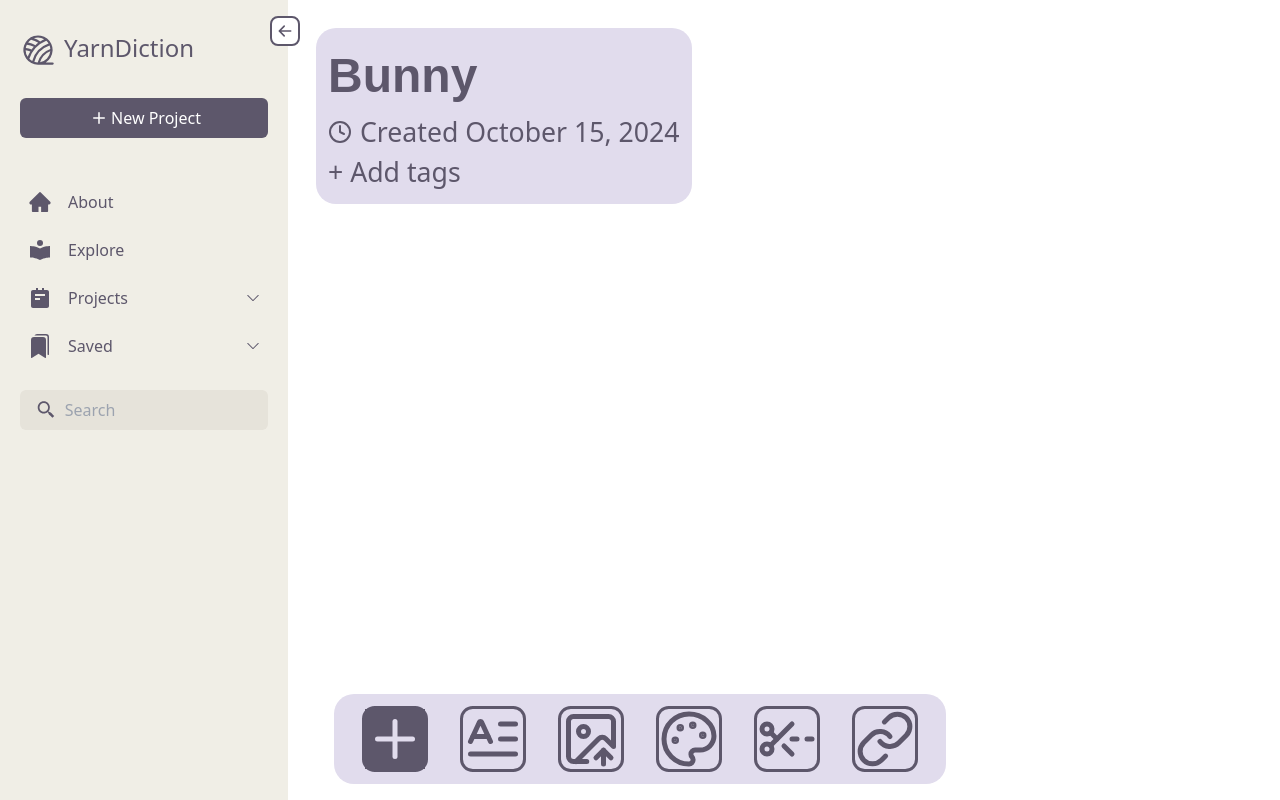
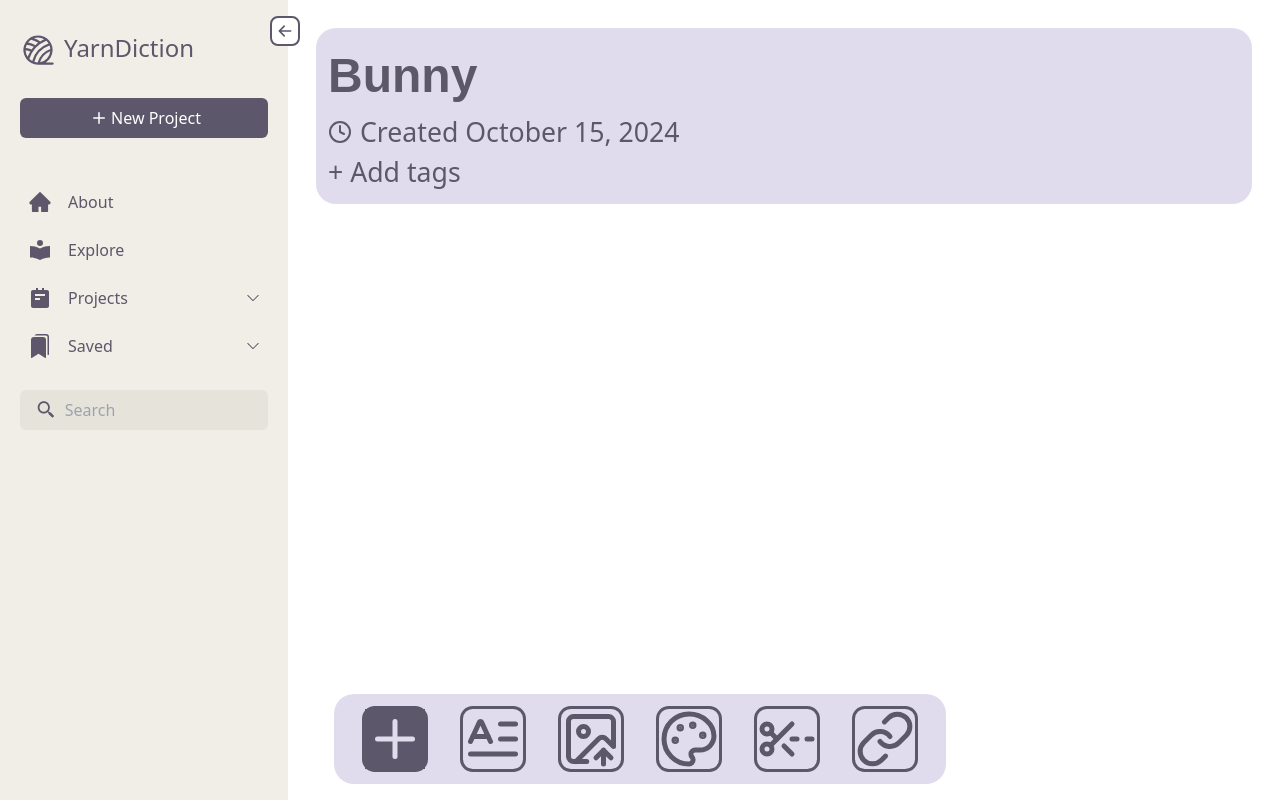
Before and after one commit to kyrdo/cis5120-a05, a React (Vite) app: page /newproj in a window 1280 px wide. Built offline with nearby package versions, Linux system fonts and the light colour scheme.

Commit message:
fixed sidebar scrolling, stays fixed

```diff
--- a/src/App.tsx
+++ b/src/App.tsx
@@ -4,13 +4,17 @@ import Sidebar from './components/Sidebar';
 import HomePage from './components/HomePage';
 import DictionaryPage from './components/DictionaryPage';
 import NewProjPage from './components/NewProj';
+import { useState } from "react";
 
 function App() {
+  const [isOpen, setIsOpen] = useState(true)
  return (
   <Router>
-  <div className="flex">
-    <Sidebar/>
-    <main>
+  <div className="fixed">
+    <Sidebar open={isOpen} setOpen={setIsOpen}/>
+  </div>
+  <div>
+    <main className={`transition-all duration-300 ${isOpen ? "ml-72" : "ml-20"}`}>
         <Routes>
           <Route path="/" element={<HomePage />} />
           <Route path="/dictionary" element={<DictionaryPage />} />
--- a/src/components/Sidebar.tsx
+++ b/src/components/Sidebar.tsx
@@ -5,8 +5,11 @@ import { PiYarn } from "react-icons/pi";
 import { AiFillHome } from "react-icons/ai";
 import { BiSolidBookReader, BiSolidNotepad, BiNote, BiSearchAlt2} from "react-icons/bi";
 
-function Sidebar() {
-  const [open, setOpen] = useState(true)
+function Sidebar({ open, setOpen } :
+  {open: boolean;
+    setOpen: React.Dispatch<React.SetStateAction<boolean>>;
+  }) {
+  //const [open, setOpen] = useState(true)
   const [projMenuOpen, setProjMenuOpen] = useState(false);
   const [saveMenuOpen, setSaveMenuOpen] = useState(false);
 
```
